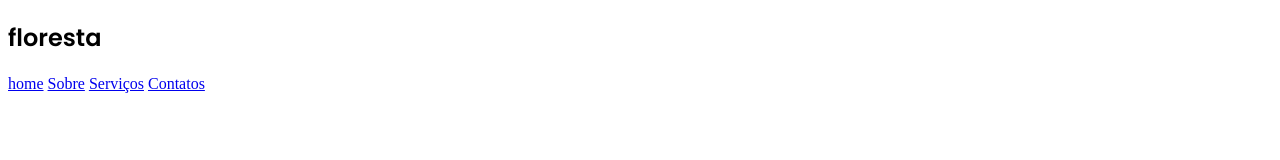
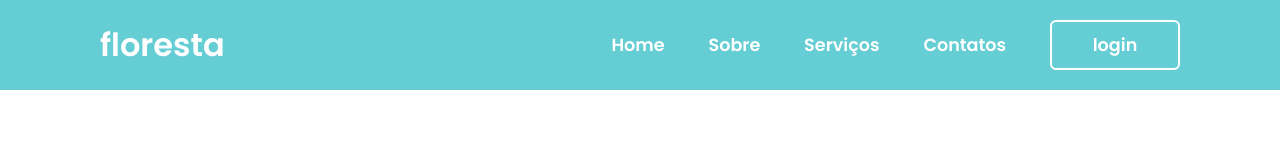
Before and after one commit to arthurpspspspsps/login_estudo, a plain HTML site: page geral/index.html in a window 1280 px wide. Drawn offline with Linux system fonts and the light colour scheme.

Commit message:
cabeçalho
toda parte do cabeçalho

```diff
--- a/geral/index.html
+++ b/geral/index.html
@@ -1,5 +1,5 @@
 <!DOCTYPE html>
-<html lang="en">
+<html lang="pt-br">
 <head>
     <meta charset="UTF-8">
     <meta http-equiv="X-UA-Compatible" content="IE=edge">
@@ -11,14 +11,14 @@
 <body>
     <header>
     <h2 class="logo">floresta</h2>
-     <nav class="navegação">
-      <a href="G">home</a>
-      <a href="G">Sobre</a>
-      <a href="G">Serviços</a>
-      <a href="G">Contatos</a>
+      <nav class="navegação">
+       <a href="G">Home</a>
+       <a href="G">Sobre</a>
+       <a href="G">Serviços</a>
+       <a href="G">Contatos</a>
+       <button class="bnt_login">login</button>
+      </nav>
+    </header>
 
-
-     </nav>
-    </header>
 </body>
 </html>
--- a/geral/style.css
+++ b/geral/style.css
@@ -1,5 +1,70 @@
 @import url('https://fonts.googleapis.com/css2?family=Comfortaa:wght@500&family=Poppins:wght@600&display=swap');
+*{
+    margin: 0;
+    padding: 0;
+    box-sizing: border-box;
+    font-family: 'Poppins','sans-serif';
+}
+header{
+    position: fixed;
+    top: 0;
+    left: 0;
+    width: 100%;
+    padding: 20px 100px ;
+    background-color: rgb(101, 205, 212);
+    display: flex;
+    justify-content: space-between;
+    align-items: center;
+    z-index: 99;
+}
 
 .logo{
     font-family: 'Poppins','sans-serif';
+    font-size: 2em;
+    color:white;
+    user-select: none;
 }
+
+.navegação a {
+    position: relative;
+    font-size: 1.1em;
+    color: white;
+    text-decoration: none;
+    font-weight: 500;
+    margin-left: 40px;
+}
+
+.navegação a::after {
+    content: '';
+    position: absolute;
+    left: 0;
+    bottom: -6px;
+    width: 100%;
+    height: 3px;
+    background: #fff;
+    border-radius: 5px;
+    transform-origin: center;
+    transform: scaleX(0);
+    transition: transform .4s ;
+}
+.navegação a:hover:after{
+    transform: scaleX(1);
+}
+.navegação .bnt_login{
+    width: 130px;
+    height: 50px;
+    background: transparent;
+    border: 2px solid #fff;
+    outline: none;
+    border-radius: 6px;
+    cursor: pointer;
+    font-size: 1.1rem;
+    color: #fff;
+    font-weight: 500;
+    margin-left: 40px;
+    transition: .4s;
+}
+.navegação .bnt_login:hover {
+    background: #fff;
+    color: rgb(17, 17, 17);
+}
```
